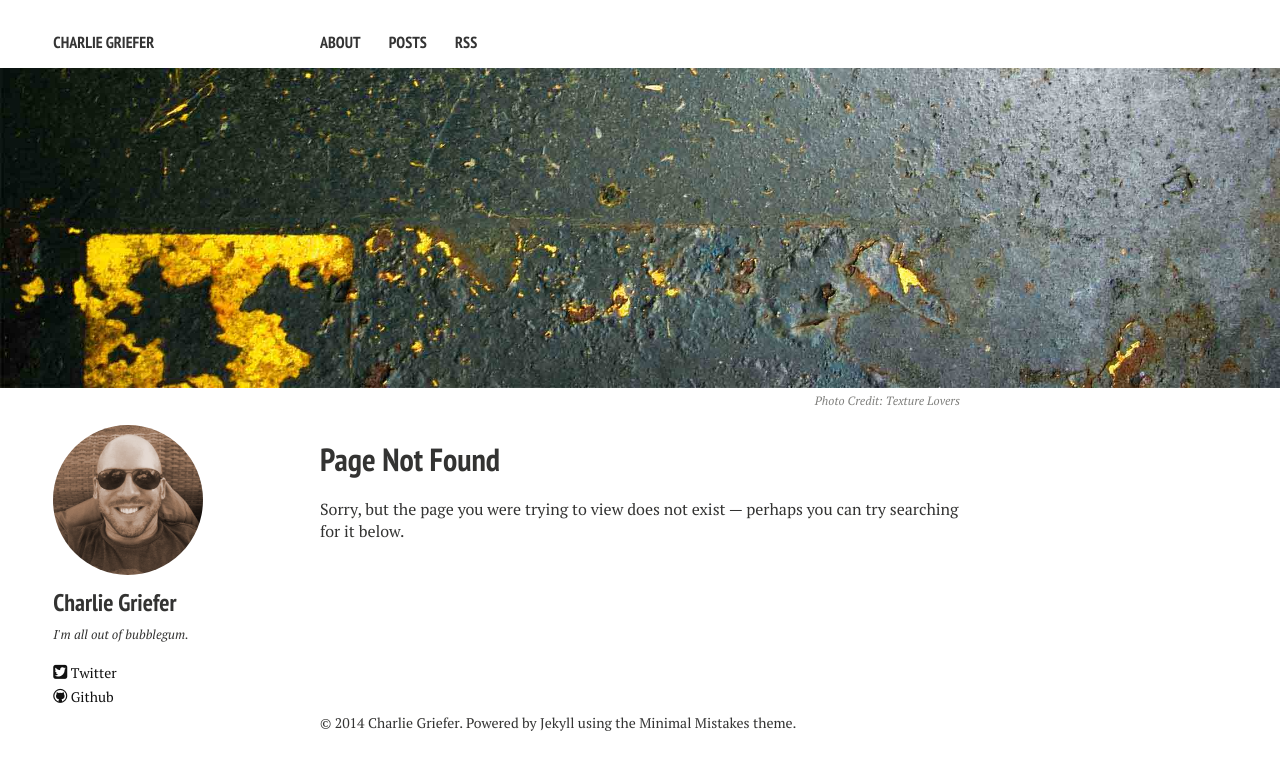
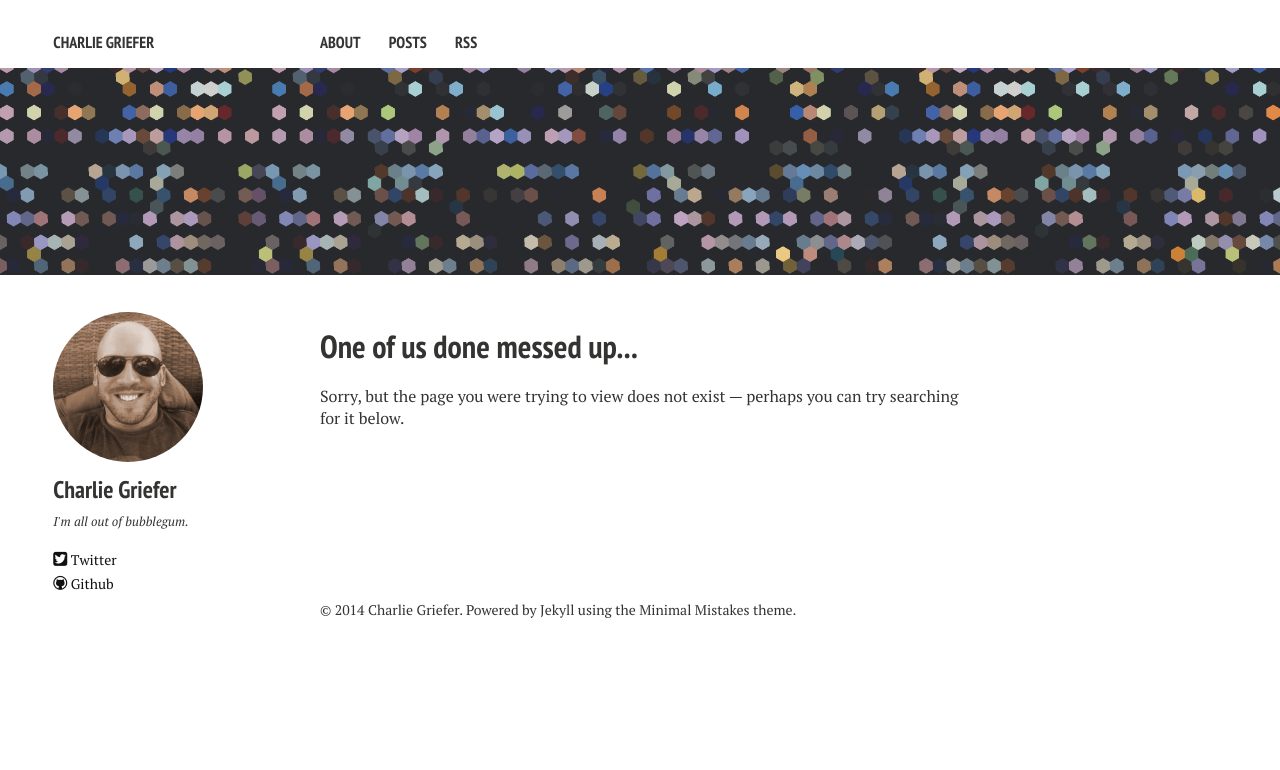
Before and after one commit to charliegriefer/charliegriefer.github.io, a Jekyll site: the page built from 404.md, in a window 1280 px wide. Shown: the top 770 px of the page. Built offline with Jekyll 4.4.1, drawn with Linux system fonts in a browser that asks for light colours; nearby versions of some CDN libraries.

Commit message:
Update 404 page

```diff
--- a/404.md
+++ b/404.md
@@ -1,11 +1,9 @@
 ---
 layout: page
-title: "Page Not Found"
+title: "One of us done messed up..."
 description: "Page not found. Your pixels are in another canvas."
 image:
-  feature: texture-feature-01.jpg
-  credit: Texture Lovers
-  creditlink: http://texturelovers.com
+  feature: clojure_honeycomb.png
 ---
 
 Sorry, but the page you were trying to view does not exist --- perhaps you can try searching for it below.
```
